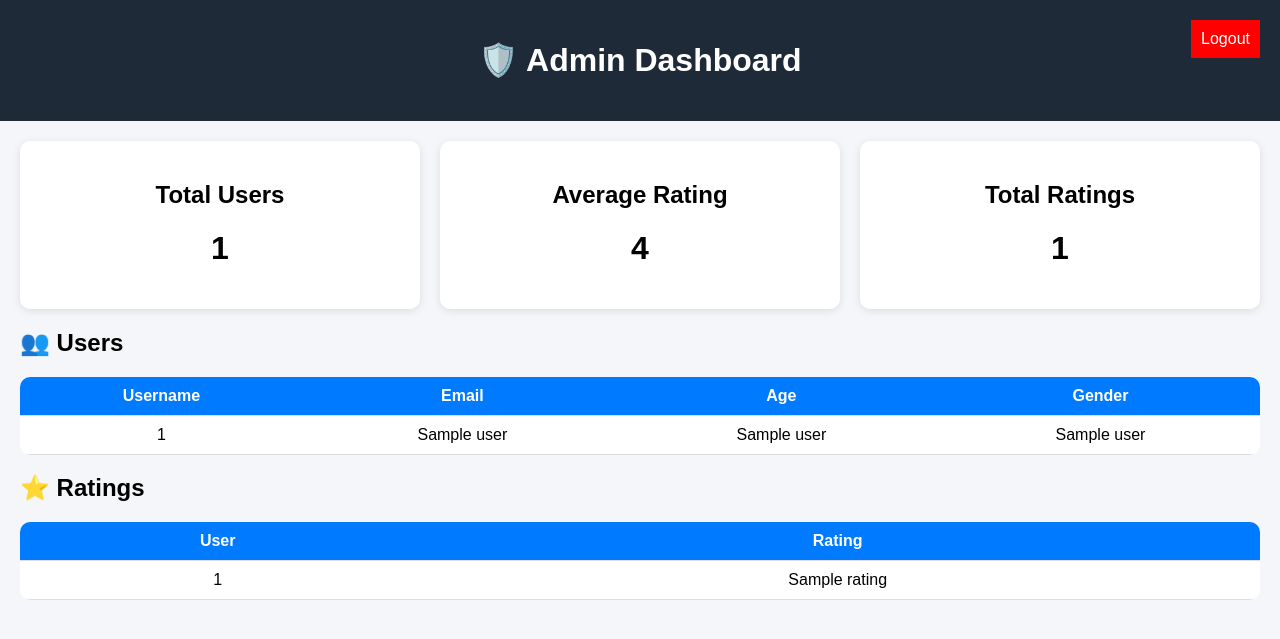
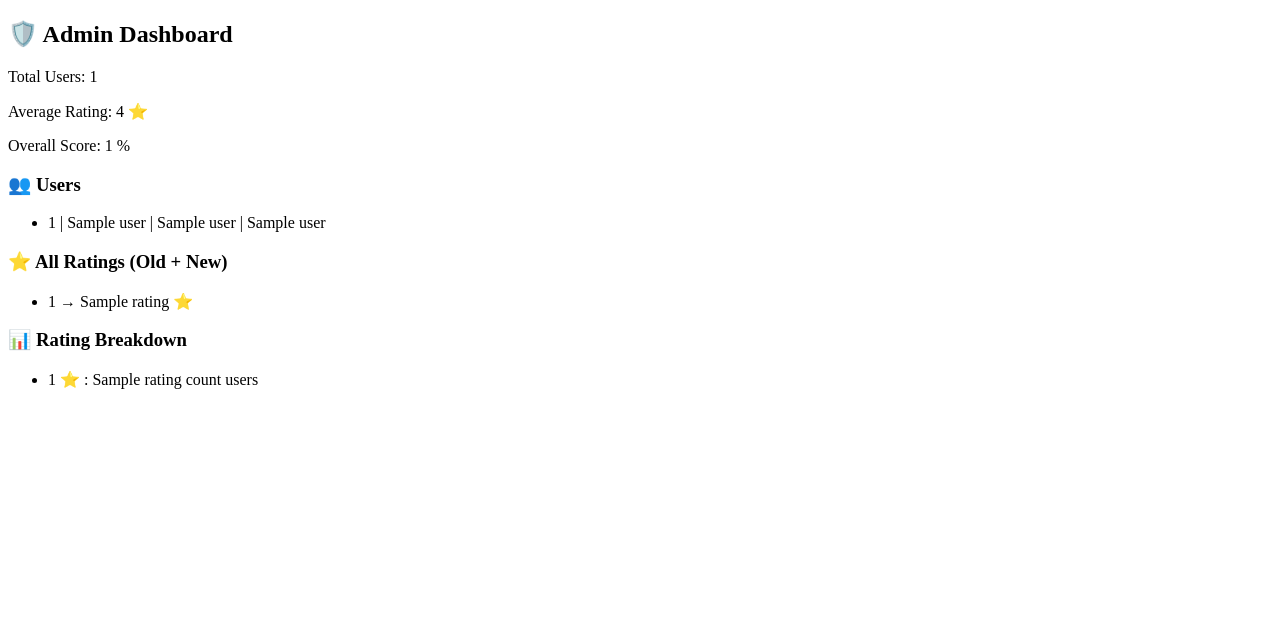
Before and after one commit to duniaparnasomarouthu-creator/quickshare, a Flask app: template templates/admin.html in a window 1280 px wide. Shown: the top 639 px of the page. Run offline with Flask 3, Linux system fonts and the light colour scheme; the template is opened without the code that fills it: most values are stand-ins (such as "Sample title", 1, 10 or a date in 2020).

Commit message:
Update admin.html

```diff
--- a/templates/admin.html
+++ b/templates/admin.html
@@ -2,81 +2,35 @@
 <html>
 <head>
     <title>Admin Dashboard</title>
-    <style>
-        body { font-family: Arial; background:#f4f6f9; margin:0; }
-        .header { background:#1e2a38; color:white; padding:20px; text-align:center; }
-        .container { padding:20px; }
-
-        .cards { display:flex; gap:20px; flex-wrap:wrap; }
-        .card { background:white; padding:20px; flex:1; min-width:200px;
-                border-radius:10px; text-align:center; box-shadow:0 2px 8px rgba(0,0,0,0.1); }
-
-        table { width:100%; margin-top:20px; background:white;
-                border-collapse:collapse; border-radius:10px; overflow:hidden; }
-
-        th,td { padding:10px; border-bottom:1px solid #ddd; text-align:center; }
-        th { background:#007bff; color:white; }
-
-        .logout { position:absolute; right:20px; top:20px;
-                  background:red; color:white; padding:10px; text-decoration:none; }
-    </style>
 </head>
-
 <body>
 
-<div class="header">
-    <h1>🛡️ Admin Dashboard</h1>
-    <a class="logout" href="/logout">Logout</a>
-</div>
+<h2>🛡️ Admin Dashboard</h2>
 
-<div class="container">
+<p>Total Users: {{ total_users }}</p>
+<p>Average Rating: {{ avg_rating }} ⭐</p>
+<p>Overall Score: {{ rating_percent }} %</p>
 
-    <div class="cards">
-        <div class="card">
-            <h2>Total Users</h2>
-            <h1>{{ total_users }}</h1>
-        </div>
+<h3>👥 Users</h3>
+<ul>
+{% for u in users %}
+    <li>{{ u[0] }} | {{ u[1] }} | {{ u[2] }} | {{ u[3] }}</li>
+{% endfor %}
+</ul>
 
-        <div class="card">
-            <h2>Average Rating</h2>
-            <h1>{{ avg_rating }}</h1>
-        </div>
+<h3>⭐ All Ratings (Old + New)</h3>
+<ul>
+{% for r in ratings %}
+    <li>{{ r[0] }} → {{ r[1] }} ⭐</li>
+{% endfor %}
+</ul>
 
-        <div class="card">
-            <h2>Total Ratings</h2>
-            <h1>{{ ratings|length if ratings else 0 }}</h1>
-        </div>
-    </div>
-
-    <h2>👥 Users</h2>
-    <table>
-        <tr>
-            <th>Username</th><th>Email</th><th>Age</th><th>Gender</th>
-        </tr>
-        {% for u in users %}
-        <tr>
-            <td>{{ u[0] }}</td>
-            <td>{{ u[1] }}</td>
-            <td>{{ u[2] }}</td>
-            <td>{{ u[3] }}</td>
-        </tr>
-        {% endfor %}
-    </table>
-
-    <h2>⭐ Ratings</h2>
-    <table>
-        <tr>
-            <th>User</th><th>Rating</th>
-        </tr>
-        {% for r in ratings %}
-        <tr>
-            <td>{{ r[0] }}</td>
-            <td>{{ r[1] }}</td>
-        </tr>
-        {% endfor %}
-    </table>
-
-</div>
+<h3>📊 Rating Breakdown</h3>
+<ul>
+{% for r in rating_counts %}
+    <li>{{ r[0] }} ⭐ : {{ r[1] }} users</li>
+{% endfor %}
+</ul>
 
 </body>
 </html>
```
